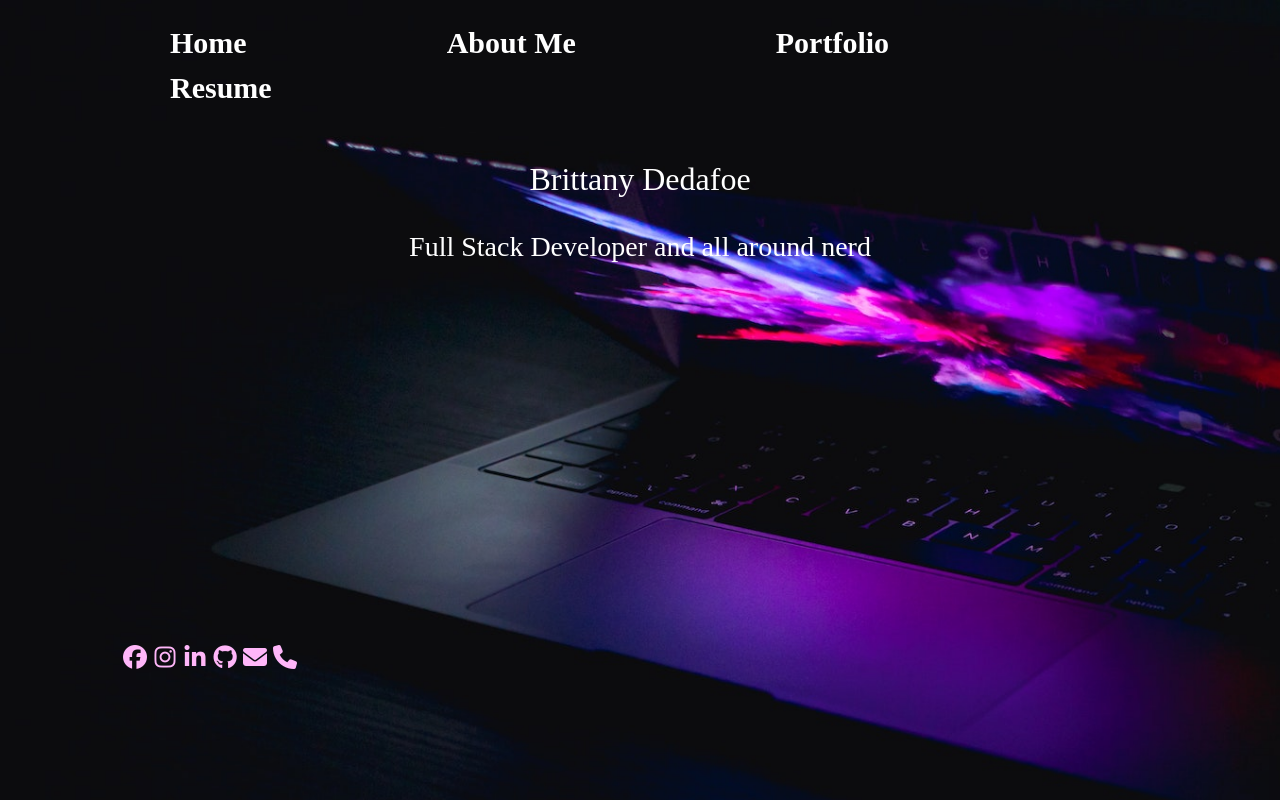
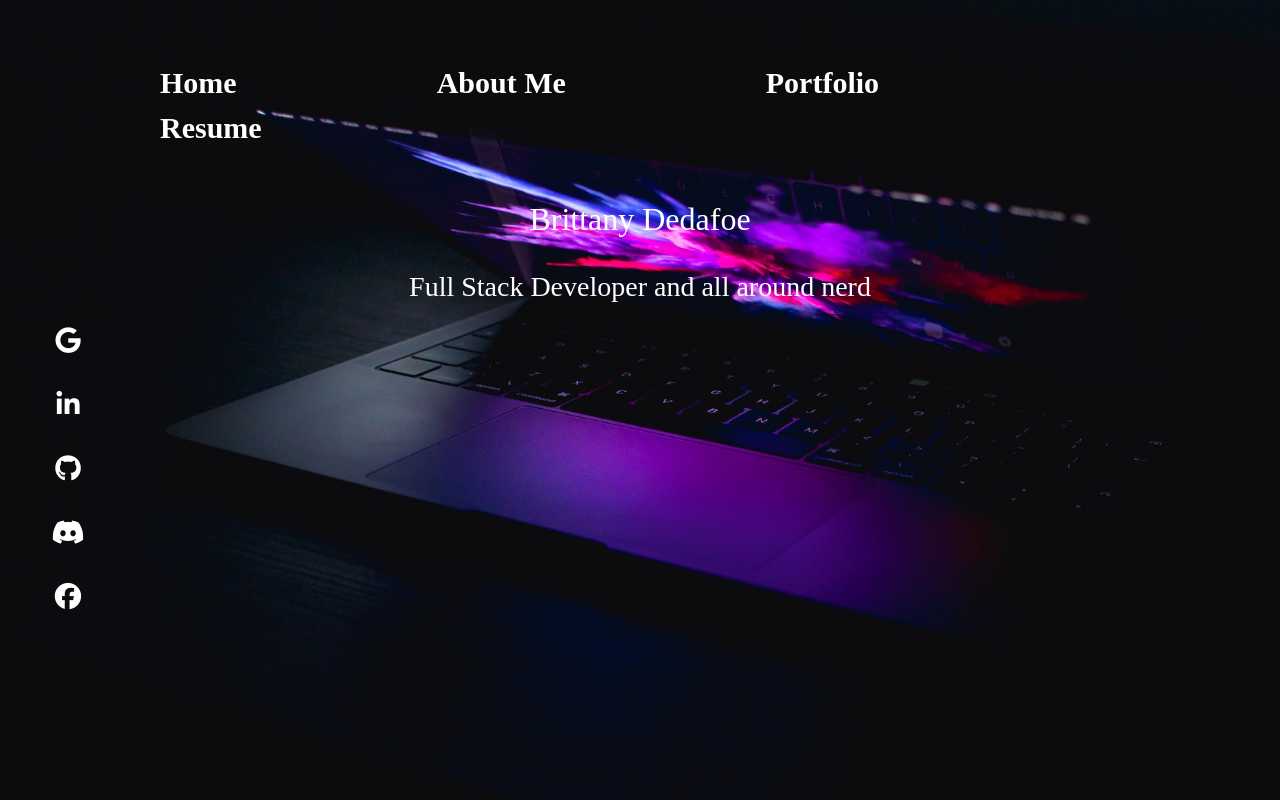
Before and after one commit to BDedafoe/my_profile, a React (Create React App) app: page / in a window 1280 px wide. Shown: the top 800 px of the page. Built offline with nearby package versions, Linux system fonts and the light colour scheme.

Commit message:
added social icons, deleted footer

```diff
--- a/src/App.js
+++ b/src/App.js
@@ -3,15 +3,15 @@ import './App.css';
 import './public/my.css'
 import 'bootstrap/dist/css/bootstrap.min.css';
 import { BrowserRouter as Router, Routes, Route } from "react-router-dom";
-import Navbar from './views/navbar';
+import Navbar from './content/navbar';
 import Portfolio from './views/portfolio';
 import About from './views/about';
 import Home from './views/home';
 import Resume from './views/resume';
-import Footer from './views/footer';
-
+import { SocialIcons } from './content/socialIcons';
 
 const App = () => {
+
   return (
     <div className="App">
       <Router>
@@ -23,7 +23,8 @@ const App = () => {
             <Route path='/resume' element={<Resume/>} />
           </Routes>
       </Router>
-    <Footer/>
+      <SocialIcons />
+
     </div>
   );
 }
--- /dev/null
+++ b/src/content/socialIcons.js
@@ -0,0 +1,56 @@
+import React from 'react';
+import { Link, Tooltip, IconButton, Zoom } from '@material-ui/core';
+import { makeStyles } from '@material-ui/core/styles';
+import Resume from '../settings/resume.json';
+
+
+const useStyles = makeStyles((theme) => ({
+  socialIcons: {
+    position: 'fixed',
+    bottom: theme.spacing(20),
+    left: theme.spacing(6),
+  },
+  iconButton: {
+    height: '2.5rem',
+    width: '2.5rem',
+    display: 'flex',
+    marginBottom: theme.spacing(3),
+  },
+  icon: {
+    fontSize: '1.1em',
+
+  },
+
+
+}));
+
+export const SocialIcons = () => {
+  const classes = useStyles();
+
+  const socialItems = Resume.basics.profiles.map((socialItem) => (
+    <Link
+      href={socialItem.url}
+      key={socialItem.network.toLowerCase()}
+      target='_blank'
+      rel='noopener noreferrer'
+      underline='none'
+      color='inherit'
+    >
+      <Tooltip
+        title={socialItem.username}
+        placement='left'
+        TransitionComponent={Zoom}
+      >
+        <IconButton
+          color='inherit'
+          aria-label={socialItem.network}
+          className={classes.iconButton}
+        >
+          <i className={`${classes.icon} ${socialItem.x_icon}`}></i>
+        </IconButton>
+      </Tooltip>
+    </Link>
+  ));
+
+  return <div className={classes.socialIcons}>{socialItems}</div>;
+};
--- a/src/public/my.css
+++ b/src/public/my.css
@@ -1,19 +1,21 @@
 body {
   margin: 0;
+  padding: 10px;
   background-image: url('./mainBackground.jpg');
   background-size: cover;
   background-repeat:no-repeat;
   position: static;
-  min-width: 100%;
+  min-width: 100vh;
   min-height: 100vh;
 
 
 }
 
+
+
 .App {
   font-family: Copperplate;
   color: white;
-
 
 }
 
@@ -24,7 +26,7 @@ nav.mainNavbar {
   flex-wrap: wrap;
   list-style-type: none;
   overflow: hidden;
-  padding: 20px 70px 50px;
+  padding: 50px;
 
 }
 
@@ -40,76 +42,50 @@ nav.mainNavbar {
 
 .mainNavbar li a:hover {color: aqua;}
 
-/*  */
+/* Social Icons */
+/* .makeStyles-icon-3 {
+  display: flex;
+  padding-right: 50px;
+} */
 
 
-/* Footer Icons */
-.fa-brands, .fa-solid {
-  color: rgb(255, 182, 249);
+button:hover {
+  color: rgb(254, 129, 227);
 }
-
-.fa-brands:hover, .fa-solid:hover {
-  color: aqua;
-}
-
-/* Footer */
-.footer {
-  display: flex;
-  padding: 350px 120px;
-  position: static;
-  float: left;
-  cursor: pointer;
-
-}
-
-/* email and phone popover */
-.popover {
-  margin-bottom: 20px;
-}
-
-.fade.show.popover.bs-popover-top {
-   background: black;
-}
-
-h3.popover-header {
-  font-family: Copperplate;
-  font-size: 1.4em;
-  font-weight: bolder;
-  background: linear-gradient(rgb(255, 105, 225) 10%, 60%, white 90%);
-}
-
-div.popover-body {
-  font-family: Copperplate;
-  color: white;
-  font-size: 1.3em;
-}
-
 
 /* About Me */
 .flex-container {
   display: flex;
-  flex-flow: row-reverse wrap;
+  flex-wrap: wrap;
+
 }
 
 .aboutContainer {
   float: left;
   text-align: left;
-
-  flex: 80%;
+  flex: 50%;
   padding: 0 30px;
 
 }
 
 .imageContainer {
   float: left;
-  flex: 20%;
+  flex: 50%;
   padding: 10px;
 
+}
+
+@media (max-width: 800px) {
+  .aboutContainer, .imageContainer {
+    flex: 100%;
+  }
 }
 
 /* Resume */
 .resumeContainer {
   display: flex;
+  text-align: left;
+
 }
 
 .resumeLeft {
@@ -119,6 +95,7 @@ div.popover-body {
 
 }
 
+
 .resumeRight {
   text-align: left;
   flex: 50%;
@@ -127,6 +104,5 @@ div.popover-body {
 }
 
 li {
-  text-align: left;
   font-size: 1.22em;
 }
--- /dev/null
+++ b/src/settings/resume.json
@@ -0,0 +1,104 @@
+{
+    "basics": {
+        "name": "Brittany Dedafoe",
+        "label": "Programmer",
+        "email": "bmd6260@gmail.com",
+        "phone": "(757) 676-6260",
+        "picture": "mt.png",
+        "x_title": "Welcome, I'm",
+        "job1": "Programmer",
+        "job2": "Developer",
+        "description": "Welcome! I'm Brittany! Your programming enthusiast. I'm always down for something new and challenging! Just like markdown, I'm here to help you create beautifully formatted websites and applications.",
+        "summary": "based in Raleigh, North Carolina.",
+        "keywords": "personal,website,portfolio,template,kit,brittany,dedafoe,bdedafoe,webdev,web,developer,raleigh,united states,react,github,linkedin,google,material,design,ui,webapp,markdown",
+        "url": "https://bdedafoe.herokuapp.com",
+        "location": {
+            "address": "XX XXXXXstreet",
+            "postalCode": "XXXXX",
+            "city": "Raleigh",
+            "country": "United States",
+            "countryCode": "US",
+            "region": "Northeast Central"
+        },
+        "profiles": [
+            {
+                "network": "Google",
+                "username": "bmd6260@gmail.com",
+                "url": "mailto:bmd6260@gmail.com",
+                "x_icon": "fab fa-google"
+            },
+            {
+                "network": "LinkedIn",
+                "username": "bdedafoe",
+                "url": "https://www.linkedin.com/in/bdedafoe/",
+                "x_icon": "fab fa-linkedin-in"
+            },
+            {
+                "network": "GitHub",
+                "username": "Bdedafoe",
+                "url": "https://github.com/BDedafoe",
+                "x_icon": "fab fa-github"
+            },
+            {
+                "network": "Discord",
+                "username": "BDedafoe",
+                "url": "https://discord.com",
+                "x_icon": "fab fa-discord"
+            },
+            {
+                "network": "Facebook",
+                "username": "brittany.dedafoe",
+                "url": "https://www.facebook.com/brittany.dedafoe",
+                "x_icon": "fab fa-facebook"
+            }
+        ]
+    },
+
+
+    "education": [
+        {
+            "institution": "University",
+            "area": "Software Development",
+            "studyType": "Bachelor",
+            "startDate": "2011-01-01",
+            "endDate": "2013-01-01",
+            "gpa": "4.0",
+            "courses": ["DB1101 - Basic SQL"]
+        }
+    ],
+    "certification": [
+        {
+            "title": "Google Data Analytics Specialization",
+            "date": "2022-22-09",
+            "awarder": "Coursera | Google",
+            "summary": "Google Data Analytics"
+        }
+    ],
+
+    "skills": [
+        {
+            "name": "Web Development",
+            "level": "Experienced",
+            "keywords": ["HTML", "CSS", "Javascript", "Node.js"]
+        }
+    ],
+    "languages": [
+        {
+            "language": "English",
+            "fluency": "Fluent speaker"
+        }
+
+    ],
+    "interests": [
+        {
+            "name": "Wildlife",
+            "keywords": ["Ferrets", "Unicorns"]
+        }
+    ],
+    "references": [
+        {
+            "name": "Jane Doe",
+            "reference": "Reference..."
+        }
+    ]
+}
--- a/src/views/resume.js
+++ b/src/views/resume.js
@@ -11,12 +11,14 @@ const Resume = () => {
           <li>HTML and Web Accessibility</li>
           <li>JavaScript | React | Redux | Express</li>
           <li>Node.js</li>
+          <li>Python</li>
           <li>CSS and CSS Frameworks</li>
           <li>SQL | Sequelize | PGAdmin | Postgres</li>
           <li>MongoDB</li>
           <li>Database Development</li>
           <li>Github</li>
         <br></br>
+        <div className="education">
           <h2>Certification</h2>
             <h3>Google Data Analytics Specialization</h3>
             <h3>Coursera | Google - September 2022</h3>
@@ -30,6 +32,7 @@ const Resume = () => {
             <h3>Computer Information Systems</h3>
             <h3>University of Mount Olive</h3>
             <h3>Mount Olive, NC December 2012</h3>
+      </div>
       </div>
       <div className="resumeRight">
           <h2>Summary</h2>
```
Also changed, not shown: package.json (+8 -7 lines), src/content/navbar.js (renamed from src/views/navbar.js), 1 other file (tests, documents, lock files or other folders).
